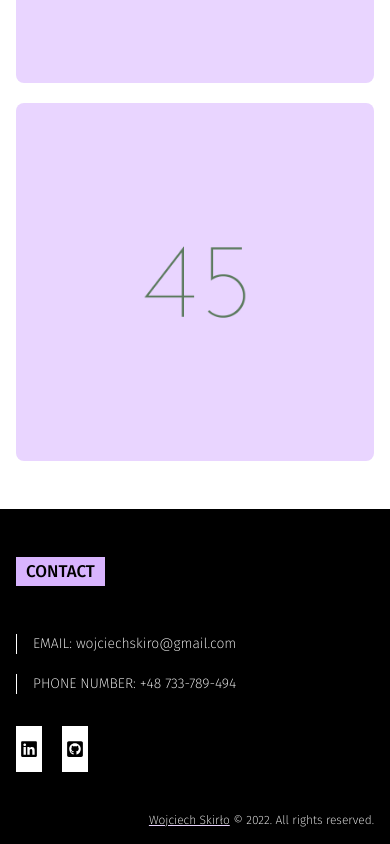
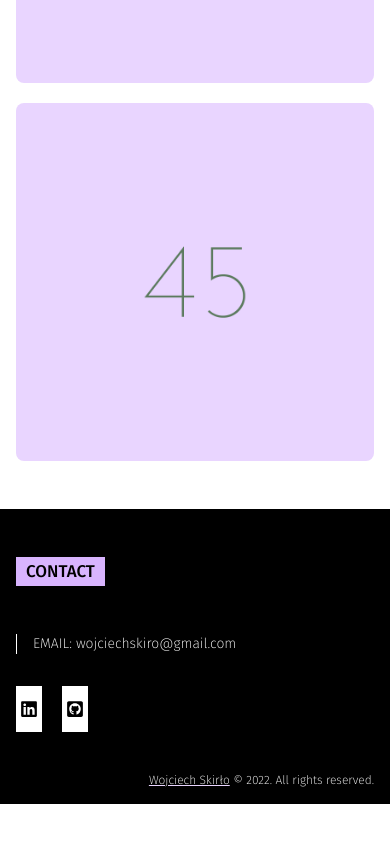
Before and after one commit to WojciechSkirlo/portfolio-woytek, a Nuxt app: page / in a window 390 px wide. Shown: the part 4385-5229 px from the top of the page. After the commit the page ends 5189 px from the top, so only its background shows below. Built offline with nearby package versions, Linux system fonts and the light colour scheme.

Commit message:
feat: remove phone number

```diff
--- a/components/the/Footer.vue
+++ b/components/the/Footer.vue
@@ -27,13 +27,6 @@ const contact = computed<Array<FooterContact>>(() => [
         value: "wojciechskiro@gmail.com",
         link: "mailto:wojciechskiro@gmail.com"
     },
-    {
-        id: 2,
-        icon: "PhoneIcon",
-        key: t("footer.phoneNumber"),
-        value: "+48 733-789-494",
-        link: "tel:+48733789494"
-    }
 ]);
 
 const socialMedia = computed<Array<FooterSocialMedia>>(() => [
```
